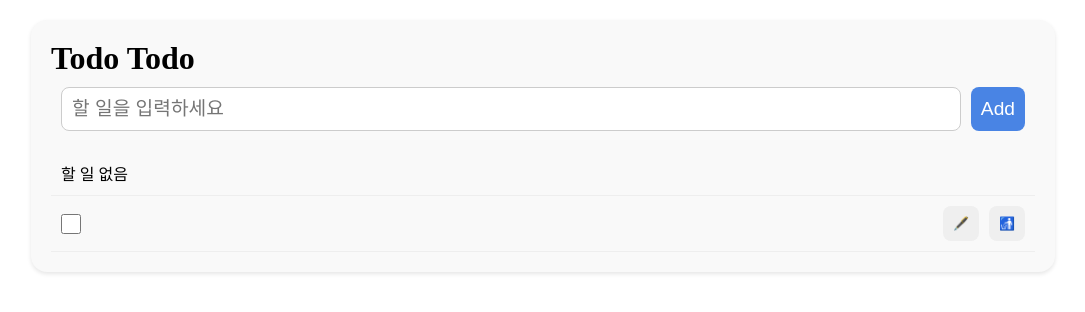
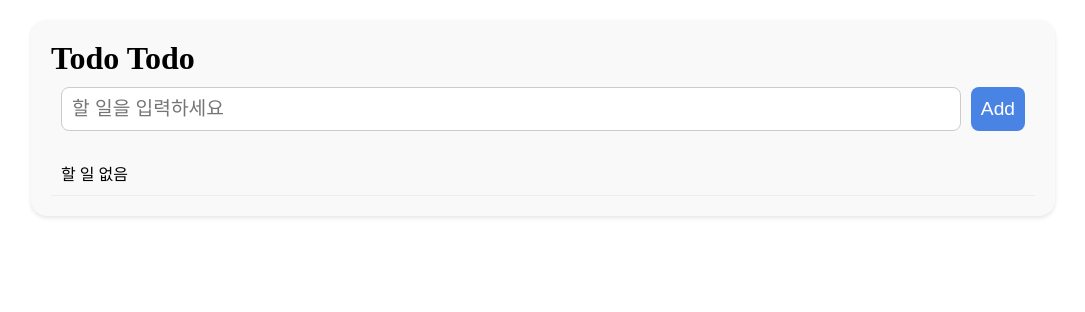
Before and after one commit to jdu026/Programming, a React (Vite) app: page / in a window 1280 px wide. Shown: the top 312 px of the page, without its empty margins (97-1182 px from the left). Built offline with nearby package versions, Linux system fonts and the light colour scheme.

Commit message:
TodoListApp, showTodos

```diff
--- a/src/TodoListApp.jsx
+++ b/src/TodoListApp.jsx
@@ -6,7 +6,7 @@
 import CheckBox from "./components/CheckBox.jsx";
 import TodoItemEmpty from "./components/TodoItemEmpty.jsx";
 import TodoHeader from "./components/TodoHeader.jsx";
-import TodoAdder from "./components/TodoAdder.jsx";
+import TodoAdder from "./components/Todoadder.jsx";
 import TodoItem from "./components/TodoItem.jsx";
 import TodoList from "./components/TodoList.jsx";
 import { useState } from 'react';
@@ -37,7 +37,7 @@
     <div className="todo">
       <TodoHeader />
       <TodoAdder addTodo={addTodo}/>
-      <TodoList />
+      <TodoList todos={todos}/>
     </div>
   )
 }
--- a/src/components/CheckBox.jsx
+++ b/src/components/CheckBox.jsx
@@ -2,7 +2,7 @@
     const { children, id, ...rest } = props;
     return (
         <>
-            <input type="checkbox" className="todo__check" name="" id={`chk-${id}`} />
+            <input type="checkbox" className="todo__check" id={`chk-${id}`}{...rest} />
             <label htmlFor={`chk-${id}`} className="todo__label">{children}</label>
         </>
     )
--- a/src/components/TodoAdder.jsx
+++ b/src/components/TodoAdder.jsx
@@ -4,6 +4,7 @@
 
 export default function TodoAdder({addTodo}) {
     const [inputTodo, setInputTodo] = useState('');
+
     const handleSumbit = (event) => {
         event.preventDefault(); //기본 동작 막자
         if(!inputTodo.trim()) return; //빈칸이면 바로 return
--- a/src/components/TodoItem.jsx
+++ b/src/components/TodoItem.jsx
@@ -1,10 +1,11 @@
 import CheckBox from "./CheckBox.jsx";
 import Button from './Button.jsx';
 
-export default function TodoItem() {
+export default function TodoItem({todo}) {
     return (
-        <li className="todo__item todo__item--complete">
-            <CheckBox type="checkBox" className="todo__check" id="1" />
+        // todo.isCompleted가 true면 " todo__item--complete", false ""
+        <li className={`todo__item${todo.isCompleted? " todo_item--complete" : ""}`}>
+            <CheckBox type="checkBox" className="todo__check" id={todo.id}>{todo.text}</CheckBox>
             <Button className="todo__button todo__button--edit">🖋️</Button>
             <Button className="todo__button todo__button--delete">🚮</Button>
         </li>
--- a/src/components/TodoList.jsx
+++ b/src/components/TodoList.jsx
@@ -1,11 +1,16 @@
 import TodoItemEmpty from "./TodoItemEmpty.jsx";
 import TodoItem from "./TodoItem.jsx";
 
-export default function TodoList() {
+export default function TodoList({todos}) {
     return (
         <ul className="todo__list">
-            <TodoItemEmpty />
-            <TodoItem />
+            {/* todos가 없으면 TodoItemEmpty */}
+            {todos.length === 0 && <TodoItemEmpty />}
+            {/* todos가 있으면 TodoItem에 todos 던지기 */}
+            {todos.length > 0 &&
+                //todo에서 하나씩 꺼내서 todo -> <TodoItem todo={todo} />
+                todos.map((todo) => <TodoItem key={todo.id} todo={todo} />)
+            }
         </ul>
     );
 }
--- a/src/todolist.css
+++ b/src/todolist.css
@@ -46,8 +46,8 @@
 
 }
 .todo__check{
-    width: 20px;
-    height: 20px;
+    width: 10px;
+    height: 10px;
     cursor: pointer;
     accent-color: #999; /* 체크한 배경색: 눈에 안띄게*/
 
```
